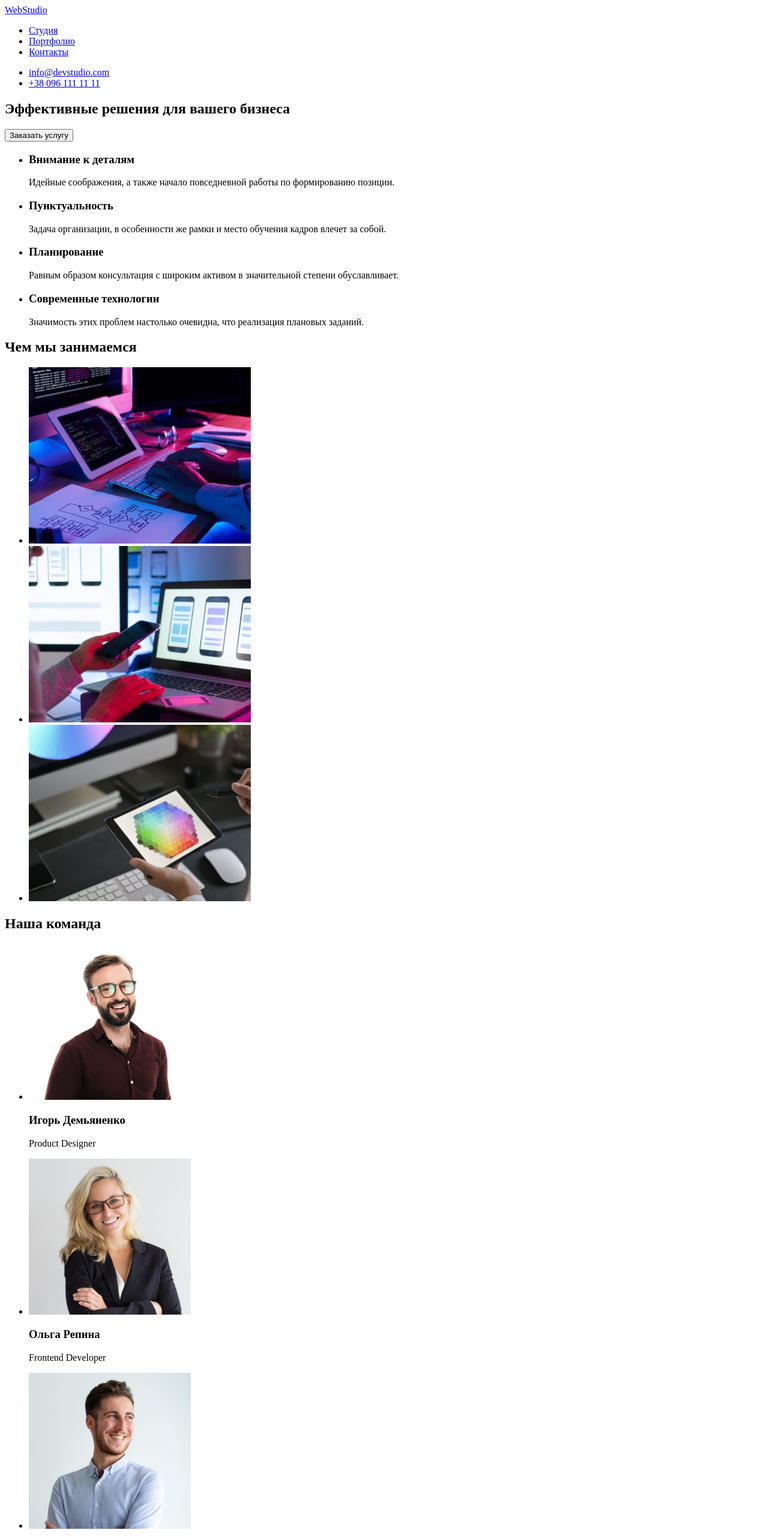
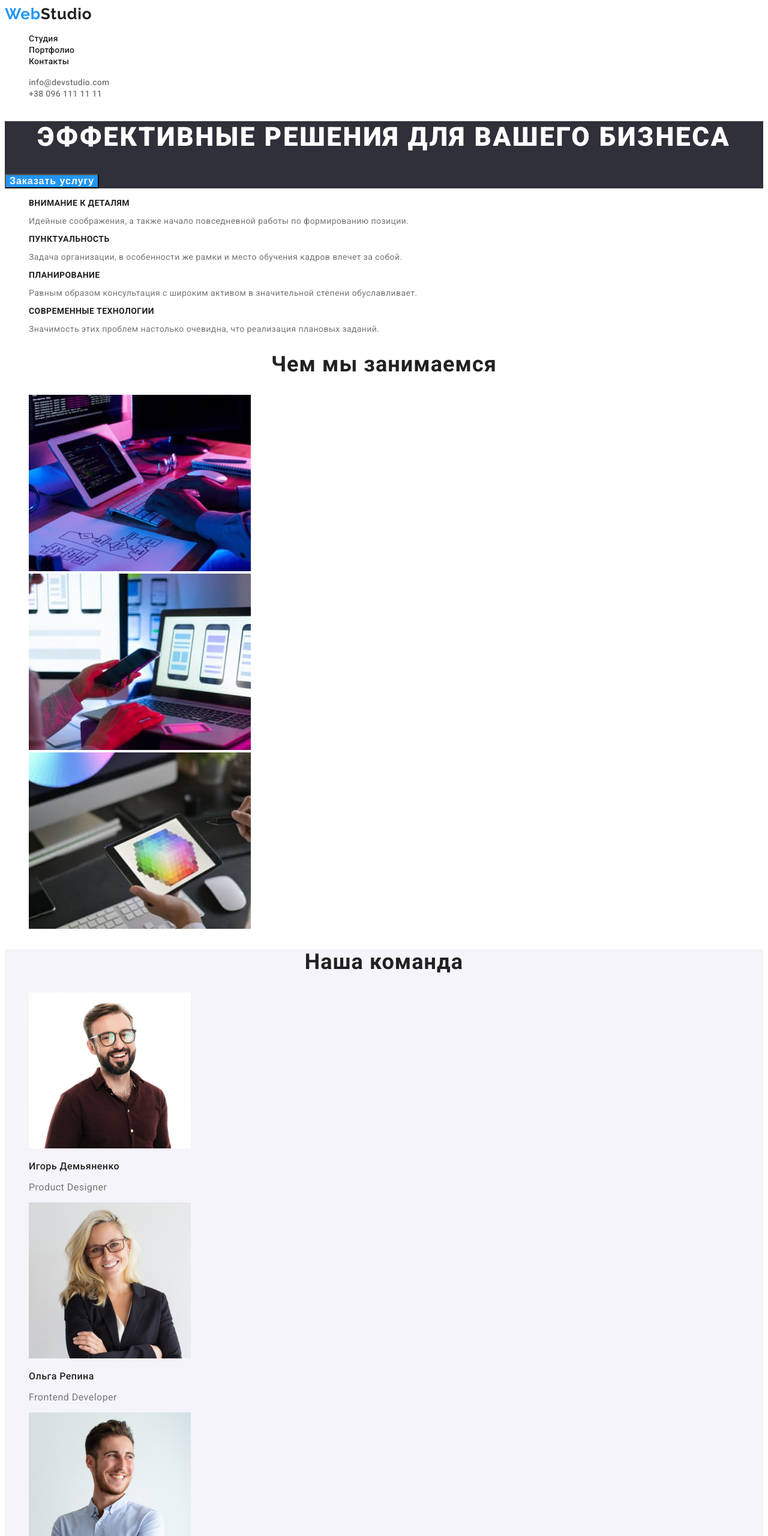
Before and after one commit to Kazak-Vasiliy/goit-markup-hw-02, a plain HTML site: page index.html in a window 1280 px wide. Shown: the top 2560 px of the page at 60% size. Drawn offline with Linux system fonts and the light colour scheme.

Commit message:
finished

```diff
--- a/css/styles.css
+++ b/css/styles.css
@@ -0,0 +1,170 @@
+body{
+    font-family: var(--main-font,--second-font) ;
+    color: var(--first-color);
+}
+:root{
+    --first-color: #212121;
+    --second-color: #757575;
+    --white-color: #ffffff;
+    --white-color-transparent:#ffffff99 ;
+    --variable-color: #2196F3;
+    --backgroundcolor: #2F303A;
+    --section-color:  #F5F4FA;
+    --main-font: 'roboto', sans-serif;
+    --second-font: 'raleway', sans-serif;
+}
+.list{
+    list-style: none;
+}
+.link{
+    text-decoration: none;
+}
+.title{
+font-weight: 700;
+font-size: 36px;
+line-height: 1,16;
+text-align: center;
+letter-spacing: 0.03em;
+}
+/*------------HEADER------------ */
+.logo{
+font-family: var(--second-font);
+font-weight: 700;
+font-size: 26px;
+line-height:1,19;
+letter-spacing: 0.03em;
+color: inherit;
+}
+.logo-color{
+    color: var(--variable-color);
+}
+.header-link{
+font-weight: 500;
+font-size: 14px;
+line-height: 1,14;
+letter-spacing: 0.02em;
+color: inherit;
+}
+.contact-header-link{
+font-weight: 500;
+font-size: 14px;
+line-height: 1,14;
+letter-spacing: 0.02em;
+color: var(--second-color);
+}
+.header-link:hover,
+.header-link:focus,
+.contact-header-link:hover,
+.contact-header-link:focus{
+    color: var(--variable-color);
+}
+/*------------HEADER------------ */
+/*------------HERO---------------*/
+.hero{
+background-color: var(--backgroundcolor);
+}
+.hero-title{
+font-weight: 900;
+font-size: 44px;
+line-height: 1,36;
+text-align: center;
+letter-spacing: 0.06em;
+text-transform: uppercase;
+color: var(--white-color);
+}
+.hero-btn{
+color: var(--white-color);
+background-color: var(--variable-color);
+font-weight: 700;
+font-size: 16px;
+line-height: 1,87;
+letter-spacing: 0.06em;
+cursor: pointer;
+}
+/*-----------------HERO------------*/
+/* ---------------ABOUT-US------------ */
+.about-title{
+font-weight: 700;
+font-size: 14px;
+line-height: 1,14;
+letter-spacing: 0.03em;
+text-transform: uppercase;
+}
+.about-after-title{
+font-weight: 400;
+font-size: 14px;
+line-height: 1,71;
+letter-spacing: 0.03em;
+color: var(--second-color);
+}
+/* ---------------ABOUT-US------------ */
+
+/* ---------------DESCRIPTION------------ */
+
+/* ----------------OUR-TEAM----------- */
+.our-team{
+background-color: var(--section-color);
+}
+.our-team-title{
+font-weight: 500;
+font-size: 16px;
+line-height: 1,18;
+letter-spacing: 0.03em;
+}
+.our-team-aftertitle{
+font-weight: 400;
+font-size: 16px;
+line-height: 1,18;
+letter-spacing: 0.03em;
+color: var(--second-color);
+}
+/* ----------------OUR-TEAM----------- */
+
+/* -------------------FOOTER-------------- */
+.footer{
+color: var(--white-color);
+background-color:var(--backgroundcolor) ;
+}
+
+.address-link{
+font-style: normal;
+font-weight: 400;
+font-size: 14px;
+line-height: 1,71;
+letter-spacing: 0.03em;
+color: var(--white-color-transparent);
+}
+a[href="http://surl.li/anses"]{
+color: inherit;
+}
+/* -------------------FOOTER-------------- */
+
+.btn{
+font-weight: 500;
+font-size: 16px;
+line-height: 1,62;
+text-align: center;
+letter-spacing: 0.03em;
+color: var(--first-color);
+}
+.btn:hover,
+.btn:focus{
+color: var(--white-color);
+background-color:var(--variable-color);
+}
+/* -------------------PORTFOLIO-------------- */
+.portfolio-title{
+font-weight: 700;
+font-size: 18px;
+line-height: 2;
+letter-spacing: 0.06em;
+color:var(--first-color);
+}
+.portfolio-aftertitle{
+font-weight:400;
+font-size: 16px;
+line-height:1,87;
+letter-spacing: 0.03em;
+color: var(--second-color);
+}
+/* -------------------PORTFOLIO-------------- */
--- a/index.html
+++ b/index.html
@@ -4,118 +4,119 @@
     <meta charset="UTF-8">
     <meta http-equiv="X-UA-Compatible" content="IE=edge">
     <meta name="viewport" content="width=device-width, initial-scale=1.0">
+    <link href="https://fonts.googleapis.com/css2?family=Raleway:wght@700&family=Roboto:wght@400;500;700;900&display=swap" rel="stylesheet">
     <link rel="stylesheet" href="./css/styles.css">
     <title>Студио</title>
 </head>
 <body>
-    <header>
-        <nav>
-            <a lang="en" href="/">WebStudio</a>
-            <ul>
-                <li>
-                    <a href="#">Студия</a>
+    <header class="header">
+        <nav class="nav">
+            <a class="logo link" lang="en" href="./index.html" ><span class="logo-color">Web</span>Studio</a>
+            <ul class="header-list list">
+                <li class="header-item">
+                    <a  href="./index.html" class="header-link link">Студия</a>
                 </li>
-                <li>
-                    <a href="#">Портфолио</a>
+                <li class="header-item">
+                    <a href="./portfolio.html" class="header-link link">Портфолио</a>
                 </li>
-                <li>
-                    <a href="#">Контакты</a>
+                <li class="header-item">
+                    <a href="" class="header-link link">Контакты</a>
                 </li>
             </ul>
         </nav>
-        <ul>
-            <li>
-                <a href="mailto:info@devstudio.com">info@devstudio.com</a>
+        <ul class="contacts-header-list list">
+            <li class="contacts-header-item">
+                <a href="mailto:info@devstudio.com" class="contact-header-link link">info@devstudio.com</a>
             </li>
-            <li>
-                <a href="tel:+380961111111">+38 096 111 11 11</a>
+            <li class="contacts-header-item">
+                <a href="tel:+380961111111" class="contact-header-link link">+38 096 111 11 11</a>
             </li>
         </ul>
     </header>
 
     <main>
-        <section>
-            <h1>Эффективные решения для вашего бизнеса</h1>
-            <button type="button">
-                Заказать услугу
-            </button>
+        <section class="hero">
+            <h1 class="hero-title">Эффективные решения для вашего бизнеса</h1>
+            <button type="button" class="hero-btn">Заказать услугу</button>
         </section>
 
         <section>
-            <h2 hidden>О нас</h2>
-            <ul>
-                <li>
-                    <h3>Внимание к деталям</h3>
-                    <p>Идейные соображения, а также начало повседневной работы по формированию позиции.
+            <h2 class="title" hidden>О нас</h2>
+            <ul class="about-list list">
+                <li class="about-item">
+                    <h3 class="about-title">Внимание к деталям</h3>
+                    <p class="about-after-title">Идейные соображения, а также начало повседневной работы по формированию позиции.
                     </p>
                 </li>
                 <li>
-                    <h3>Пунктуальность</h3>
-                    <p>Задача организации, в особенности же рамки и место обучения кадров влечет за собой.
+                    <h3 class="about-title">Пунктуальность</h3>
+                    <p class="about-after-title">Задача организации, в особенности же рамки и место обучения кадров влечет за собой.
                     </p>
                 </li>
                 <li>
-                    <h3>Планирование</h3>
-                    <p>Равным образом консультация с широким активом в значительной степени обуславливает.
+                    <h3 class="about-title">Планирование</h3>
+                    <p class="about-after-title">Равным образом консультация с широким активом в значительной степени обуславливает.
                     </p>
                 </li>
                 <li>
-                    <h3>Современные технологии</h3>
-                    <p>Значимость этих проблем настолько очевидна, что реализация плановых заданий.
+                    <h3 class="about-title">Современные технологии</h3>
+                    <p class="about-after-title">Значимость этих проблем настолько очевидна, что реализация плановых заданий.
                     </p>
                 </li>
             </ul>
         </section>
 
         <section>
-            <h2>Чем мы занимаемся</h2>
-            <ul>
-                <li>
+            <h2 class="title">Чем мы занимаемся</h2>
+            <ul class="description-list list">
+                <li class="description-item">
                     <img src="/images/box1.jpg" alt="Кодирование" width="370">
                 </li>
-                <li>
+                <li class="description-item">
                     <img src="/images/box2.jpg" alt="Адаптирование" width="370">
                 </li>
-                <li>
+                <li class="description-item">
                     <img src="/images/box3.jpg" alt="Веб-дизайн" width="370">
                 </li>
             </ul>
         </section>
 
         <section>
-            <h2>Наша команда</h2>
-            <ul>
-                <li>
+            <div class="our-team">
+                <h2 class="title">Наша команда</h2>
+                <ul class="our-team list">
+                    <li class="our-team-item">
                         <img src="/images/img1.jpg" alt="фото Игоря Демьяненко" width="270">
-                    <h3>Игорь Демьяненко</h3>
-                    <p>Product Designer</p>
+                        <h3 class="our-team-title">Игорь Демьяненко</h3>
+                        <p class="our-team-aftertitle">Product Designer</p>
                     </li>
-                <li>
+                    <li class="our-team-item">
                         <img src="/images/img2.jpg" alt="фото Ольги Репиной" width="270">
-                    <h3>Ольга Репина</h3>
-                    <p>Frontend Developer</p>
+                        <h3 class="our-team-title">Ольга Репина</h3>
+                        <p class="our-team-aftertitle">Frontend Developer</p>
                     </li>
-                <li>
+                    <li class="our-team-item">
                         <img src="/images/img3.jpg" alt="фото Николая Тарасова" width="270">
-                    <h3>Николай Тарасов</h3>
-                    <p>Marketing</p>
+                        <h3 class="our-team-title">Николай Тарасов</h3>
+                        <p class="our-team-aftertitle">Marketing</p>
                     </li>
-                <li>
+                    <li class="our-team-item">
                         <img src="/images/img4.jpg" alt="фото Михаила Ермакова" width="270">
-                    <h3>Михаил Ермаков</h3>
-                    <p>UI Designer</p>
+                        <h3 class="our-team-title">Михаил Ермаков</h3>
+                        <p class="our-team-aftertitle">UI Designer</p>
                     </li>
                 </ul>
+            </div>
         </section>
     </main>
 
-    <footer>
-        <a href="/">WebStudio</a> <br>
-        <address>
-            <ul>
-                <li><a href="http://surl.li/anses" >г. Киев, пр-т Леси Украинки, 26</a></li>
-                <li><a href="mailto:info@devstudio.com">info@devstudio.com</a></li>
-                <li><a href="tel:+380961111111">+38 096 111 11 11</a> </li>
+    <footer class="footer">
+        <a class="logo link" lang="en" href="./index.html" ><span class="logo-color">Web</span>Studio</a>
+        <address class="adderess">
+            <ul class="address-list list">
+                <li class="address-item"><a href="http://surl.li/anses"  class="address-link link ">г. Киев, пр-т Леси Украинки, 26</a></li>
+                <li class="address-item"><a href="mailto:info@devstudio.com" class="address-link link">info@devstudio.com</a></li>
+                <li class="address-item"><a href="tel:+380961111111" class="address-link link">+38 096 111 11 11</a> </li>
             </ul>
         </address>
     </footer>
```
Also changed, not shown: portfolio.html (+66 -67 lines). Lines whose indentation alone changed are shown as unchanged.
